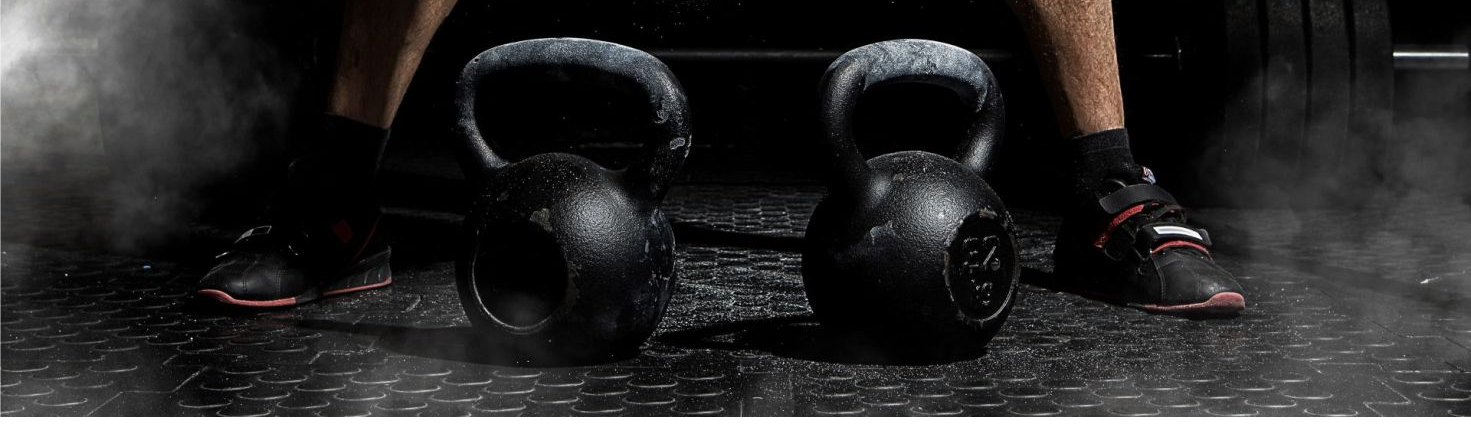
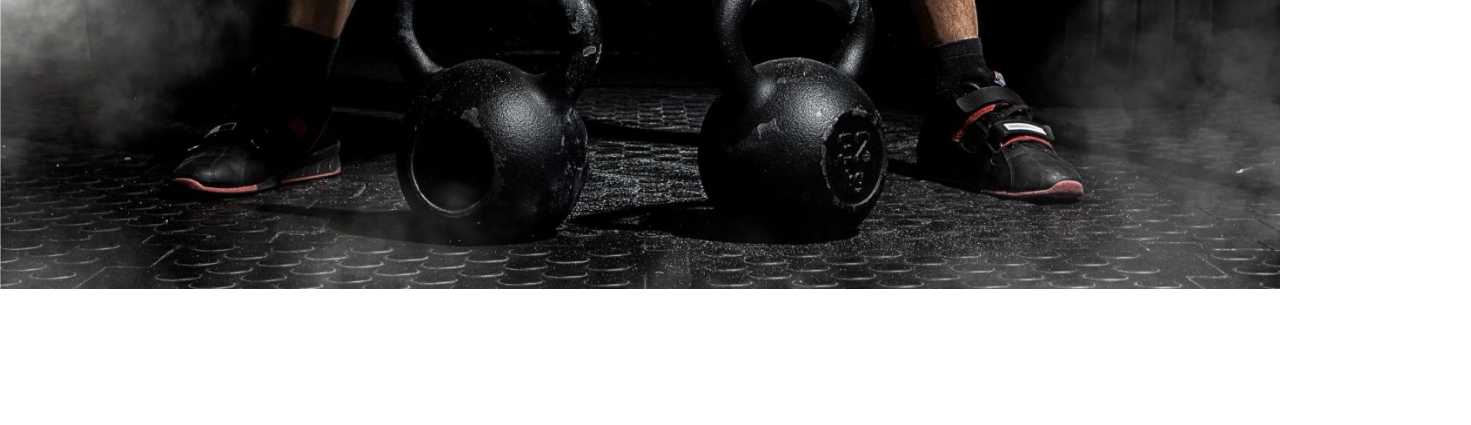
Before and after one commit to RobinCoblentz/ProjetGit-, a website: page section/header.html in a window 1280 px wide. Shown: the part 565-990 px from the top of the page, 1471 px wide, since content can reach past the window. After the commit the page ends 862 px from the top, so only its background shows below. Drawn offline with Linux system fonts and the light colour scheme; a web font is replaced by a local one.

Commit message:
readme + fixed image header

```diff
--- a/css/style.css
+++ b/css/style.css
@@ -35,6 +35,9 @@ li{
 }
 .header-homepage{
   position: relative;
+}
+.imgheader{
+  width: 100%;
 }
 .text{
   color: white;
--- a/section/header.html
+++ b/section/header.html
@@ -26,7 +26,7 @@
     </ul>
   </nav>
   <section class="header-homepage">
-    <img src="../img/imgheader.jpg" alt="#" srcset="">
+    <img class="imgheader" src="../img/imgheader.jpg" alt="#" srcset="">
     <div class="text">
       <h1 class="title-header">FITCLUB</h1>
       <p class="text-header">- Le fitness autrement -</p>
```
Also changed, not shown: README.md.
